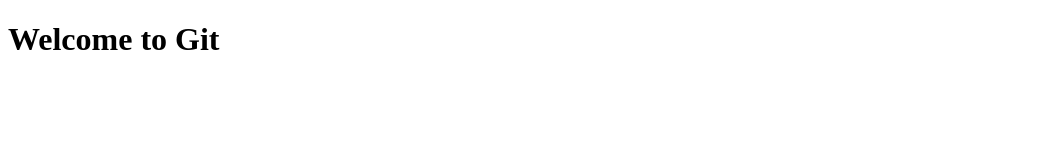
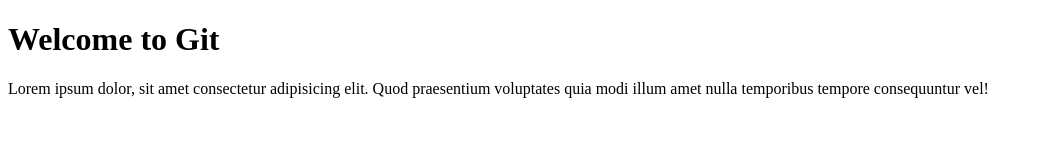
Before and after one commit to JROD1981/git-one, a plain HTML site: page index.html in a window 1280 px wide. Shown: the whole page, without its empty margins (0-1042 px from the left). Drawn offline with Linux system fonts and the light colour scheme.

Commit message:
added paragraph

```diff
--- a/index.html
+++ b/index.html
@@ -8,5 +8,9 @@
   </head>
   <body>
     <h1>Welcome to Git</h1>
+    <p>
+      Lorem ipsum dolor, sit amet consectetur adipisicing elit. Quod praesentium
+      voluptates quia modi illum amet nulla temporibus tempore consequuntur vel!
+    </p>
   </body>
 </html>
```
